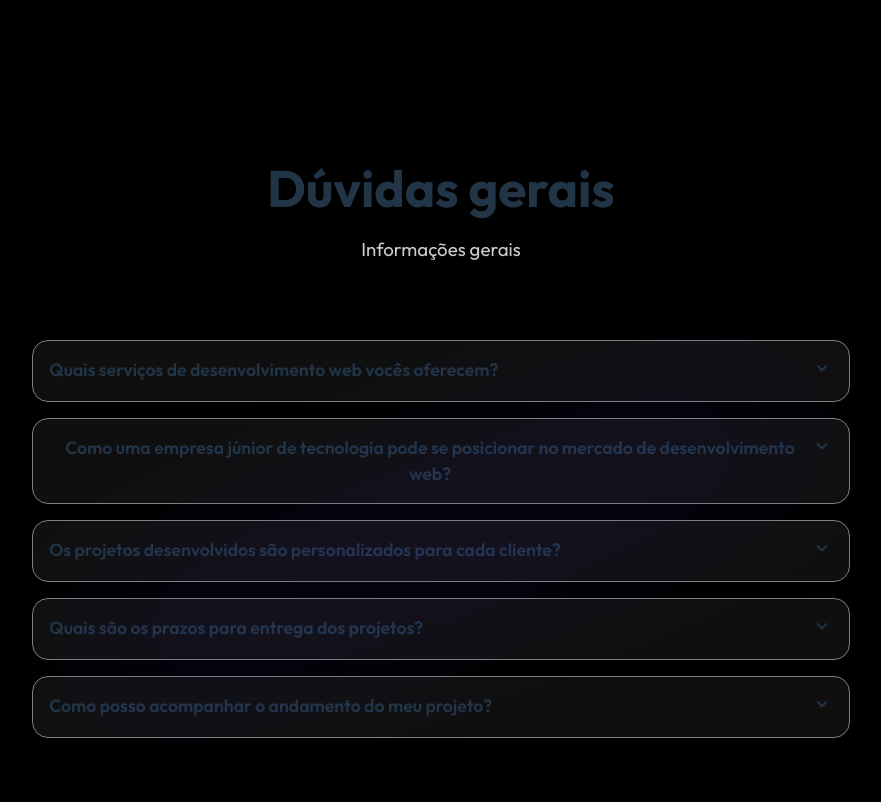
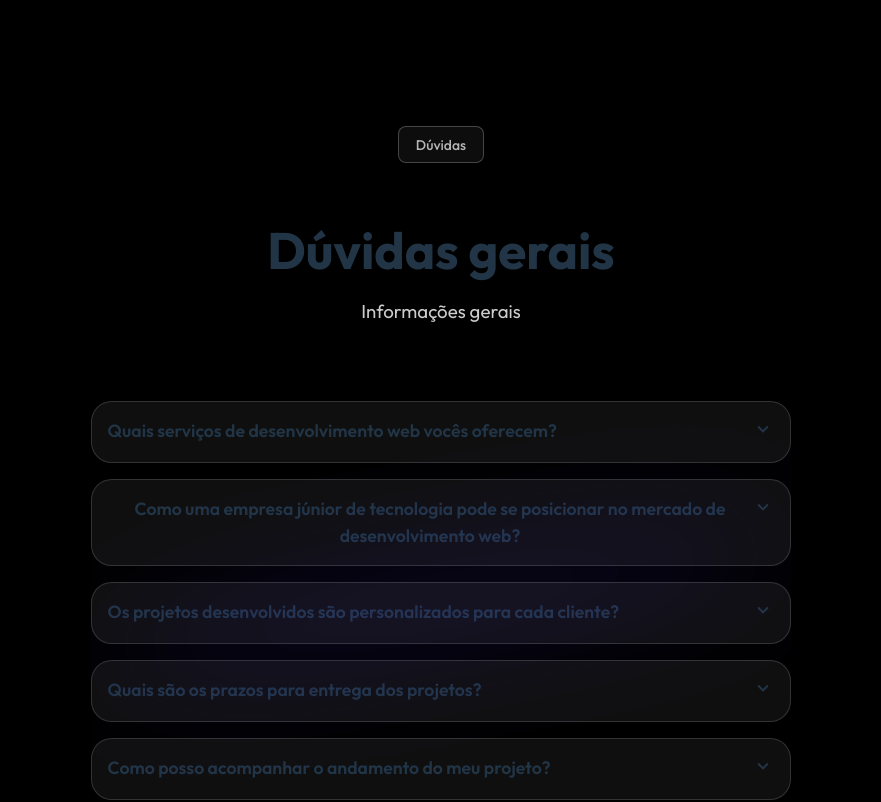
Before and after one commit to soulcodejr/SiteSoulCodeJr, a React (Vite) app in the folder frontend/: page / in a window 1280 px wide. Shown: the part 680-1482 px from the top of the page, without its empty margins (223-1104 px from the left). Built offline with nearby package versions, Linux system fonts and the light colour scheme.

Commit message:
Consertando feixe, bordas e fontes

```diff
--- a/frontend/src/components/Card.css
+++ b/frontend/src/components/Card.css
@@ -1,8 +1,8 @@
 .card-container {
     background-color: rgba(149, 149, 149, 0.1) ;
 
-    border: 1px solid grey;
-    border-radius: 1rem;
+    border: 1px solid rgba(255, 255, 255, 0.15);
+    border-radius: 1.3rem;
 
     width: 100%;
 
--- a/frontend/src/components/Duvidas.css
+++ b/frontend/src/components/Duvidas.css
@@ -6,23 +6,17 @@
     transition: 0.6s ease-out, transform 0.6s ease-out;
 }
 
-/* .duvidas-container.beam::before {
-    content: '';
-    position: absolute;
-    width: 40px;
-    height: 700px;
-    background-color: rgba(81, 47, 235, 0.9);
-    filter: blur(90px);
-    transform: rotate(65deg);
-    border-radius: 50%;
-
-} */
-
-
-
 .duvidas-container,
 .duvidas-container * {
     font-family: "Outfit", sans-serif;
+}
+
+.duvidas-button {
+    font-size: 14px;
+    background-color: rgba(13,13,13,100%);
+    color: rgba(255,255,255, 70%);
+    border: 1px solid rgba(128, 128, 128, 0.5);
+    margin-bottom: 25px;
 }
 
 .duvidas-resposta p {
@@ -42,7 +36,7 @@
 .duvidas-lista {
     position: relative;
     overflow: hidden;
-    max-width: 70%;
+    max-width: 60%;
     margin: 0 auto;
 }
 
@@ -54,8 +48,8 @@
     top: 50%;
     left: 50%;
     background: rgba(81, 47, 235, 0.9);
-    filter: blur(80px);
-    transform: translate(-50%, -50%) rotate(-20deg);
-    border-radius: 50%;
+    filter: blur(65px);
+    transform: translate(-50%, -50%) rotate(-10deg);
+    border-radius: 100%;
     z-index: 0;
 }
--- a/frontend/src/components/Duvidas.jsx
+++ b/frontend/src/components/Duvidas.jsx
@@ -5,6 +5,7 @@ import './Duvidas.css'
 const Duvidas = () => {
     return (
         <div className='duvidas-container'>
+            <button className='duvidas-button'>Dúvidas</button>
             <h1 className='outfit-bold'>Dúvidas gerais</h1>
             <h3 className='outfit-normal'>Informações gerais</h3>
             <div className="duvidas-lista beam">
```
